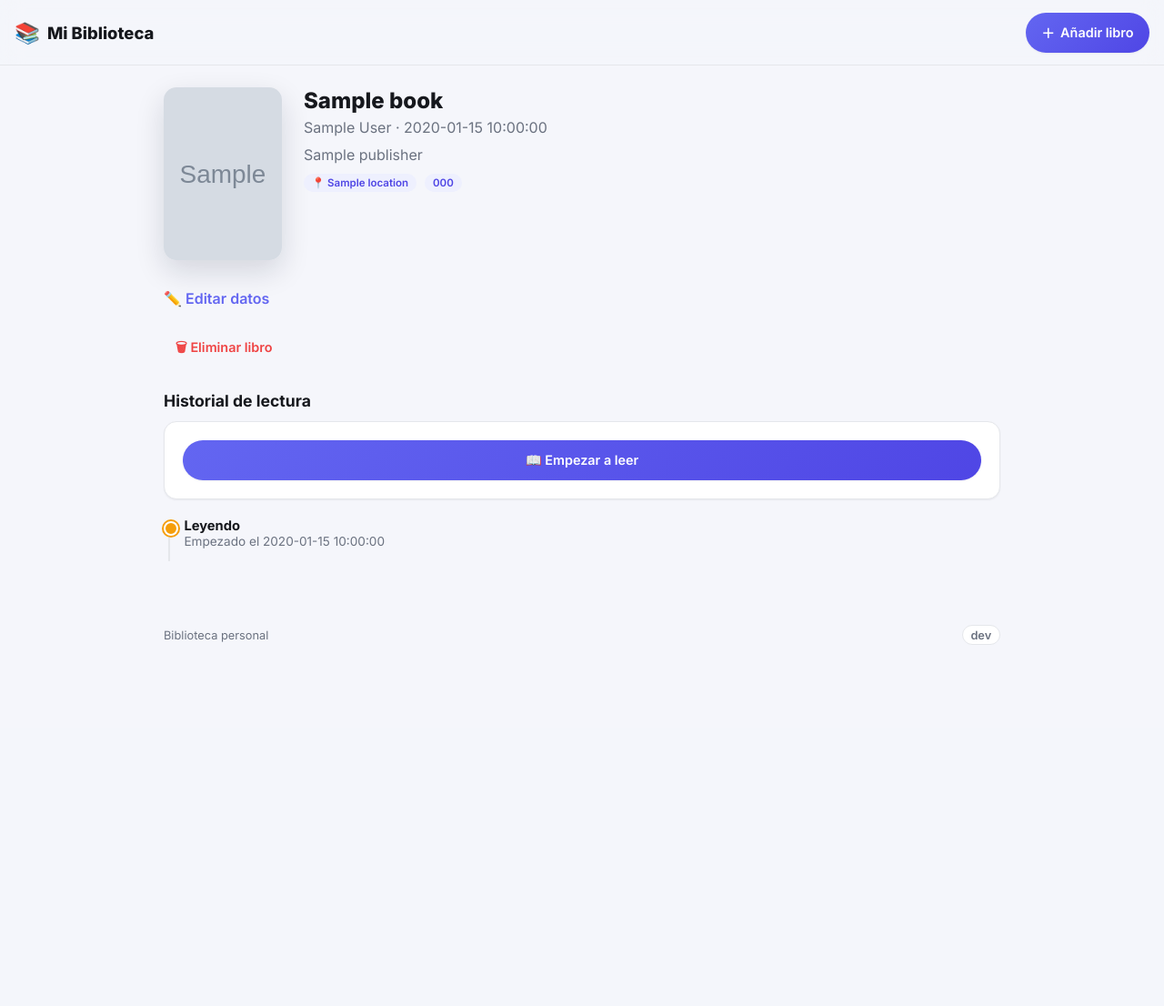
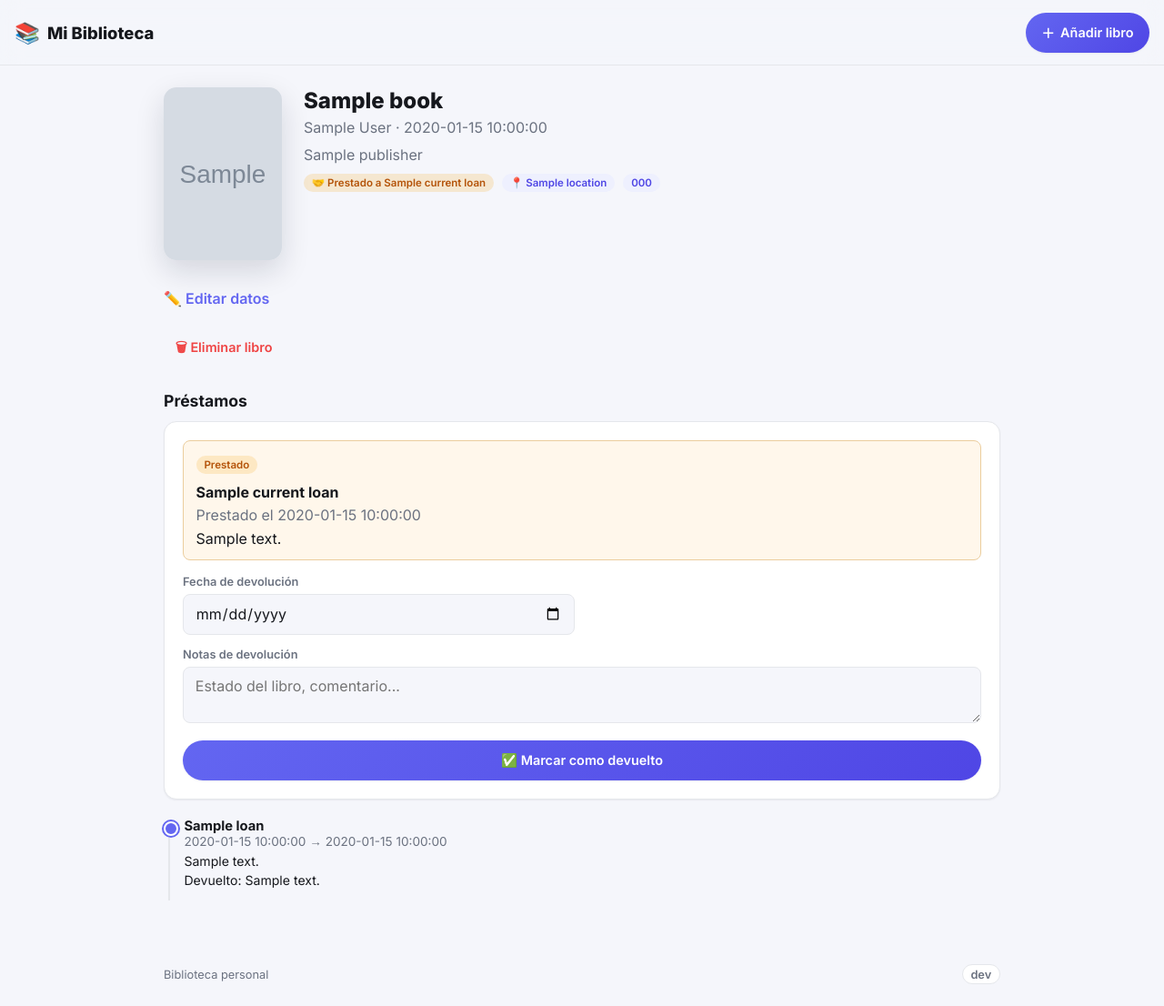
Before and after one commit to ajifernandez/biblioteca-personal, a Flask app: template templates/book_detail.html in a window 1280 px wide. Shown: the whole page at 91% size. Before the commit the page ends 709 px from the top, so only its background shows below. Run offline with Flask 3, Linux system fonts and the light colour scheme; the template is opened without the code that fills it: most values are stand-ins (such as "Sample title", 1, 10 or a date in 2020); grey boxes marked "Sample" are stand-in pictures; parts of the project's set-up code (start-up, migrations or seed data) failed here and were passed over; some libraries are stand-ins or nearby versions.

Commit message:
Add loan tracking

```diff
--- a/app.py
+++ b/app.py
@@ -132,33 +132,48 @@ def search():
     q = request.args.get("q", "").strip()
     field = request.args.get("field", "todo")
     db = get_db()
+    select_books = """
+        SELECT b.*, l.borrower_name AS current_borrower, l.loaned_at AS current_loaned_at
+        FROM books b
+        LEFT JOIN loans l ON l.book_id = b.id AND l.returned_at IS NULL
+    """
 
     if not q:
-        rows = db.execute("SELECT * FROM books ORDER BY added_at DESC").fetchall()
+        rows = db.execute(f"{select_books} ORDER BY b.added_at DESC").fetchall()
     else:
         like = f"%{q}%"
         if field == "titulo":
             rows = db.execute(
-                "SELECT * FROM books WHERE title LIKE ? ORDER BY title", (like,)
+                f"{select_books} WHERE b.title LIKE ? ORDER BY b.title",
+                (like,),
             ).fetchall()
         elif field == "autor":
             rows = db.execute(
-                "SELECT * FROM books WHERE author LIKE ? ORDER BY author", (like,)
+                f"{select_books} WHERE b.author LIKE ? ORDER BY b.author",
+                (like,),
             ).fetchall()
         elif field == "isbn":
             rows = db.execute(
-                "SELECT * FROM books WHERE isbn LIKE ?", (like,)
+                f"{select_books} WHERE b.isbn LIKE ? ORDER BY b.title",
+                (like,),
             ).fetchall()
         elif field == "ubicacion":
             rows = db.execute(
-                "SELECT * FROM books WHERE location LIKE ?", (like,)
+                f"{select_books} WHERE b.location LIKE ? ORDER BY b.title",
+                (like,),
+            ).fetchall()
+        elif field == "prestado":
+            rows = db.execute(
+                f"{select_books} WHERE l.borrower_name LIKE ? ORDER BY l.loaned_at DESC",
+                (like,),
             ).fetchall()
         else:
             rows = db.execute(
-                """SELECT * FROM books
-                   WHERE title LIKE ? OR author LIKE ? OR isbn LIKE ? OR location LIKE ?
-                   ORDER BY added_at DESC""",
-                (like, like, like, like),
+                f"""{select_books}
+                   WHERE b.title LIKE ? OR b.author LIKE ? OR b.isbn LIKE ?
+                      OR b.location LIKE ? OR l.borrower_name LIKE ?
+                   ORDER BY b.added_at DESC""",
+                (like, like, like, like, like),
             ).fetchall()
 
     return render_template("partials/_book_list.html", books=rows)
@@ -188,10 +203,13 @@ def create_book():
     if not title:
         return "El título es obligatorio", 400
 
-    cover_url = save_cover_upload(request.files.get("cover_file")) or request.form.get("cover_url", "").strip()
+    cover_url = save_cover_upload(request.files.get("cover_file")) or request.form.get(
+        "cover_url", ""
+    ).strip()
 
     cur = db.execute(
-        """INSERT INTO books (isbn, title, author, publisher, published_year, cover_url, description, location)
+        """INSERT INTO books
+           (isbn, title, author, publisher, published_year, cover_url, description, location)
            VALUES (?, ?, ?, ?, ?, ?, ?, ?)
            ON CONFLICT(isbn) DO UPDATE SET location = excluded.location
            RETURNING id""",
@@ -211,23 +229,57 @@ def create_book():
     return redirect(url_for("book_detail", book_id=book_id))
 
 
+def render_loans_partial(book_id):
+    db = get_db()
+    book = db.execute("SELECT * FROM books WHERE id = ?", (book_id,)).fetchone()
+    current_loan = db.execute(
+        "SELECT * FROM loans "
+        "WHERE book_id = ? AND returned_at IS NULL "
+        "ORDER BY loaned_at DESC LIMIT 1",
+        (book_id,),
+    ).fetchone()
+    loans = db.execute(
+        "SELECT * FROM loans WHERE book_id = ? ORDER BY loaned_at DESC, id DESC",
+        (book_id,),
+    ).fetchall()
+    return render_template(
+        "partials/_loans.html",
+        book=book,
+        current_loan=current_loan,
+        loans=loans,
+    )
+
+
 @app.route("/books/<int:book_id>")
 def book_detail(book_id):
     db = get_db()
     book = db.execute("SELECT * FROM books WHERE id = ?", (book_id,)).fetchone()
     if not book:
         return "Libro no encontrado", 404
-    history = db.execute(
-        "SELECT * FROM reading_log WHERE book_id = ? ORDER BY started_at DESC",
+    current_loan = db.execute(
+        "SELECT * FROM loans "
+        "WHERE book_id = ? AND returned_at IS NULL "
+        "ORDER BY loaned_at DESC LIMIT 1",
+        (book_id,),
+    ).fetchone()
+    loans = db.execute(
+        "SELECT * FROM loans WHERE book_id = ? ORDER BY loaned_at DESC, id DESC",
         (book_id,),
     ).fetchall()
-    return render_template("book_detail.html", book=book, history=history)
+    return render_template(
+        "book_detail.html",
+        book=book,
+        current_loan=current_loan,
+        loans=loans,
+    )
 
 
 @app.route("/books/<int:book_id>", methods=["POST"])
 def update_book(book_id):
     db = get_db()
-    existing = db.execute("SELECT cover_url FROM books WHERE id = ?", (book_id,)).fetchone()
+    existing = db.execute(
+        "SELECT cover_url FROM books WHERE id = ?", (book_id,)
+    ).fetchone()
     if not existing:
         return "Libro no encontrado", 404
 
@@ -238,7 +290,8 @@ def update_book(book_id):
     )
 
     db.execute(
-        """UPDATE books SET title=?, author=?, publisher=?, published_year=?, location=?, cover_url=?
+        """UPDATE books SET
+           title=?, author=?, publisher=?, published_year=?, location=?, cover_url=?
            WHERE id=?""",
         (
             request.form.get("title", "").strip(),
@@ -262,46 +315,58 @@ def delete_book(book_id):
     return redirect(url_for("index"))
 
 
-@app.route("/books/<int:book_id>/history", methods=["POST"])
-def add_history(book_id):
+@app.route("/books/<int:book_id>/loans", methods=["POST"])
+def create_loan(book_id):
     db = get_db()
-    status = request.form.get("status")
-    today = datetime.now().strftime("%Y-%m-%d")
+    book = db.execute("SELECT id FROM books WHERE id = ?", (book_id,)).fetchone()
+    if not book:
+        return "Libro no encontrado", 404
 
-    if status == "leyendo":
-        db.execute(
-            "INSERT INTO reading_log (book_id, status, started_at) VALUES (?, 'leyendo', ?)",
-            (book_id, today),
-        )
-    elif status == "leido":
-        open_entry = db.execute(
-            "SELECT id FROM reading_log "
-            "WHERE book_id = ? AND status = 'leyendo' AND finished_at IS NULL "
-            "ORDER BY started_at DESC LIMIT 1",
-            (book_id,),
-        ).fetchone()
-        rating = request.form.get("rating") or None
-        notes = request.form.get("notes", "").strip()
-        if open_entry:
-            db.execute(
-                "UPDATE reading_log SET status='leido', finished_at=?, rating=?, notes=? WHERE id=?",
-                (today, rating, notes, open_entry["id"]),
-            )
-        else:
-            db.execute(
-                "INSERT INTO reading_log "
-                "(book_id, status, started_at, finished_at, rating, notes) "
-                "VALUES (?, 'leido', ?, ?, ?, ?)",
-                (book_id, today, today, rating, notes),
-            )
+    current_loan = db.execute(
+        "SELECT id FROM loans WHERE book_id = ? AND returned_at IS NULL LIMIT 1",
+        (book_id,),
+    ).fetchone()
+    if current_loan:
+        return "Este libro ya está prestado", 400
+
+    borrower_name = request.form.get("borrower_name", "").strip()
+    if not borrower_name:
+        return "El nombre de la persona es obligatorio", 400
+
+    loaned_at = request.form.get("loaned_at", "").strip() or datetime.now().strftime(
+        "%Y-%m-%d"
+    )
+    notes = request.form.get("notes", "").strip()
+    db.execute(
+        """INSERT INTO loans (book_id, borrower_name, loaned_at, notes)
+           VALUES (?, ?, ?, ?)""",
+        (book_id, borrower_name, loaned_at, notes),
+    )
     db.commit()
+    return render_loans_partial(book_id)
 
-    book = db.execute("SELECT * FROM books WHERE id = ?", (book_id,)).fetchone()
-    history = db.execute(
-        "SELECT * FROM reading_log WHERE book_id = ? ORDER BY started_at DESC",
-        (book_id,),
-    ).fetchall()
-    return render_template("partials/_history.html", book=book, history=history)
+
+@app.route("/books/<int:book_id>/loans/<int:loan_id>/return", methods=["POST"])
+def return_loan(book_id, loan_id):
+    db = get_db()
+    loan = db.execute(
+        "SELECT * FROM loans WHERE id = ? AND book_id = ?",
+        (loan_id, book_id),
+    ).fetchone()
+    if not loan:
+        return "Préstamo no encontrado", 404
+
+    returned_at = request.form.get("returned_at", "").strip() or datetime.now().strftime(
+        "%Y-%m-%d"
+    )
+    return_notes = request.form.get("return_notes", "").strip()
+    db.execute(
+        "UPDATE loans SET returned_at = ?, return_notes = ? "
+        "WHERE id = ? AND book_id = ?",
+        (returned_at, return_notes, loan_id, book_id),
+    )
+    db.commit()
+    return render_loans_partial(book_id)
 
 
 with app.app_context():
--- a/static/style.css
+++ b/static/style.css
@@ -247,6 +247,18 @@ body {
   color: var(--primary-hover);
   margin: 0 0.3rem 0.25rem 0;
 }
+.tag-success { color: #047857; background: color-mix(in srgb, var(--success) 14%, transparent); }
+.tag-warning { color: #b45309; background: color-mix(in srgb, var(--accent) 18%, transparent); }
+
+.muted { color: var(--text-muted); }
+.loan-current {
+  border: 1px solid color-mix(in srgb, var(--accent) 35%, var(--border));
+  border-radius: var(--radius-sm);
+  padding: 0.85rem;
+  margin-bottom: 1rem;
+  background: color-mix(in srgb, var(--accent) 8%, transparent);
+}
+.loan-current p { margin: 0.35rem 0 0; }
 
 /* Empty state */
 .empty-state {
--- a/templates/book_detail.html
+++ b/templates/book_detail.html
@@ -11,6 +11,11 @@
     <p class="author-line">{{ book.author or "Autor desconocido" }}{% if book.published_year %} · {{ book.published_year }}{% endif %}</p>
     {% if book.publisher %}<p class="author-line">{{ book.publisher }}</p>{% endif %}
     <div>
+      {% if current_loan %}
+        <span class="tag tag-warning">🤝 Prestado a {{ current_loan.borrower_name }}</span>
+      {% else %}
+        <span class="tag tag-success">Disponible</span>
+      {% endif %}
       {% if book.location %}<span class="tag">📍 {{ book.location }}</span>{% endif %}
       {% if book.isbn %}<span class="tag">{{ book.isbn }}</span>{% endif %}
     </div>
@@ -73,8 +78,8 @@
   <button type="submit" class="btn btn-danger">🗑 Eliminar libro</button>
 </form>
 
-<h2 style="font-size:1.1rem; font-weight:700; margin-bottom:0.75rem;">Historial de lectura</h2>
-<div id="history">
-  {% include "partials/_history.html" %}
+<h2 style="font-size:1.1rem; font-weight:700; margin-bottom:0.75rem;">Préstamos</h2>
+<div id="loans">
+  {% include "partials/_loans.html" %}
 </div>
 {% endblock %}
--- a/templates/index.html
+++ b/templates/index.html
@@ -2,7 +2,7 @@
 {% block content %}
 <div class="page-header">
   <h1>Tu biblioteca</h1>
-  <p>Busca por título, autor, código de barras o ubicación.</p>
+  <p>Busca por título, ISBN, autor, ubicación o persona que tiene un préstamo.</p>
 </div>
 
 <form class="search-card" hx-get="{{ url_for('search') }}" hx-target="#results" hx-trigger="input changed delay:300ms from:input, change from:select">
@@ -12,8 +12,9 @@
     <option value="todo">Todo</option>
     <option value="titulo">Título</option>
     <option value="autor">Autor</option>
-    <option value="isbn">Código de barras</option>
+    <option value="isbn">ISBN</option>
     <option value="ubicacion">Ubicación</option>
+    <option value="prestado">Prestado a</option>
   </select>
 </form>
 
--- a/templates/partials/_book_list.html
+++ b/templates/partials/_book_list.html
@@ -17,6 +17,11 @@
           <h3>{{ book.title }}</h3>
           <p class="author">{{ book.author or "Autor desconocido" }}{% if book.published_year %} · {{ book.published_year }}{% endif %}</p>
           <div>
+            {% if book.current_borrower %}
+              <span class="tag tag-warning">🤝 Prestado a {{ book.current_borrower }}</span>
+            {% else %}
+              <span class="tag tag-success">Disponible</span>
+            {% endif %}
             {% if book.location %}<span class="tag">📍 {{ book.location }}</span>{% endif %}
             {% if book.isbn %}<span class="tag">{{ book.isbn }}</span>{% endif %}
           </div>
--- a/templates/partials/_history.html
+++ /dev/null
@@ -1,51 +0,0 @@
-{% set open_entry = history|selectattr('status', 'equalto', 'leyendo')|selectattr('finished_at', 'equalto', None)|first %}
-
-<div class="card">
-  {% if not open_entry %}
-    <form hx-post="{{ url_for('add_history', book_id=book.id) }}" hx-target="#history" hx-swap="innerHTML">
-      <input type="hidden" name="status" value="leyendo">
-      <button type="submit" class="btn btn-primary btn-block">📖 Empezar a leer</button>
-    </form>
-  {% else %}
-    <form hx-post="{{ url_for('add_history', book_id=book.id) }}" hx-target="#history" hx-swap="innerHTML">
-      <input type="hidden" name="status" value="leido">
-      <div class="form-grid">
-        <div class="field">
-          <label>Valoración</label>
-          <select name="rating">
-            <option value="">Sin valorar</option>
-            {% for n in range(1,6) %}<option value="{{ n }}">{{ '⭐' * n }}</option>{% endfor %}
-          </select>
-        </div>
-        <div class="field full">
-          <label>Notas</label>
-          <textarea name="notes" rows="2" placeholder="¿Qué te ha parecido?"></textarea>
-        </div>
-      </div>
-      <button type="submit" class="btn btn-primary btn-block">✅ Marcar como leído</button>
-    </form>
-  {% endif %}
-</div>
-
-{% if not history %}
-  <div class="empty-state">
-    <div class="icon">🕰️</div>
-    <p>Sin lecturas registradas todavía.</p>
-  </div>
-{% else %}
-  <div class="timeline">
-    {% for entry in history %}
-      <div class="timeline-entry {{ 'reading' if entry.status == 'leyendo' }}">
-        {% if entry.status == 'leido' %}
-          <div class="title">Leído</div>
-          <div class="dates">{{ entry.started_at }} → {{ entry.finished_at }}</div>
-          {% if entry.rating %}<div class="stars">{{ '⭐' * entry.rating }}</div>{% endif %}
-          {% if entry.notes %}<div class="notes">{{ entry.notes }}</div>{% endif %}
-        {% else %}
-          <div class="title">Leyendo</div>
-          <div class="dates">Empezado el {{ entry.started_at }}</div>
-        {% endif %}
-      </div>
-    {% endfor %}
-  </div>
-{% endif %}
--- /dev/null
+++ b/templates/partials/_loans.html
@@ -0,0 +1,63 @@
+<div class="card">
+  {% if current_loan %}
+    <div class="loan-current">
+      <span class="tag tag-warning">Prestado</span>
+      <p><strong>{{ current_loan.borrower_name }}</strong></p>
+      <p class="muted">Prestado el {{ current_loan.loaned_at }}</p>
+      {% if current_loan.notes %}<p>{{ current_loan.notes }}</p>{% endif %}
+    </div>
+    <form hx-post="{{ url_for('return_loan', book_id=book.id, loan_id=current_loan.id) }}" hx-target="#loans" hx-swap="innerHTML">
+      <div class="form-grid">
+        <div class="field">
+          <label>Fecha de devolución</label>
+          <input type="date" name="returned_at">
+        </div>
+        <div class="field full">
+          <label>Notas de devolución</label>
+          <textarea name="return_notes" rows="2" placeholder="Estado del libro, comentario..."></textarea>
+        </div>
+      </div>
+      <button type="submit" class="btn btn-primary btn-block">✅ Marcar como devuelto</button>
+    </form>
+  {% else %}
+    <form hx-post="{{ url_for('create_loan', book_id=book.id) }}" hx-target="#loans" hx-swap="innerHTML">
+      <div class="form-grid">
+        <div class="field">
+          <label>Prestado a</label>
+          <input type="text" name="borrower_name" placeholder="Nombre" required>
+        </div>
+        <div class="field">
+          <label>Fecha de préstamo</label>
+          <input type="date" name="loaned_at">
+        </div>
+        <div class="field full">
+          <label>Notas</label>
+          <textarea name="notes" rows="2" placeholder="Ej. Se lo lleva para vacaciones"></textarea>
+        </div>
+      </div>
+      <button type="submit" class="btn btn-primary btn-block">🤝 Registrar préstamo</button>
+    </form>
+  {% endif %}
+</div>
+
+{% if not loans %}
+  <div class="empty-state">
+    <div class="icon">🤝</div>
+    <p>Sin préstamos registrados todavía.</p>
+  </div>
+{% else %}
+  <div class="timeline">
+    {% for loan in loans %}
+      <div class="timeline-entry {{ 'reading' if not loan.returned_at }}">
+        <div class="title">{{ loan.borrower_name }}</div>
+        {% if loan.returned_at %}
+          <div class="dates">{{ loan.loaned_at }} → {{ loan.returned_at }}</div>
+        {% else %}
+          <div class="dates">Prestado desde {{ loan.loaned_at }}</div>
+        {% endif %}
+        {% if loan.notes %}<div class="notes">{{ loan.notes }}</div>{% endif %}
+        {% if loan.return_notes %}<div class="notes">Devuelto: {{ loan.return_notes }}</div>{% endif %}
+      </div>
+    {% endfor %}
+  </div>
+{% endif %}
```
Also changed, not shown: schema.sql (+10 -7 lines).
